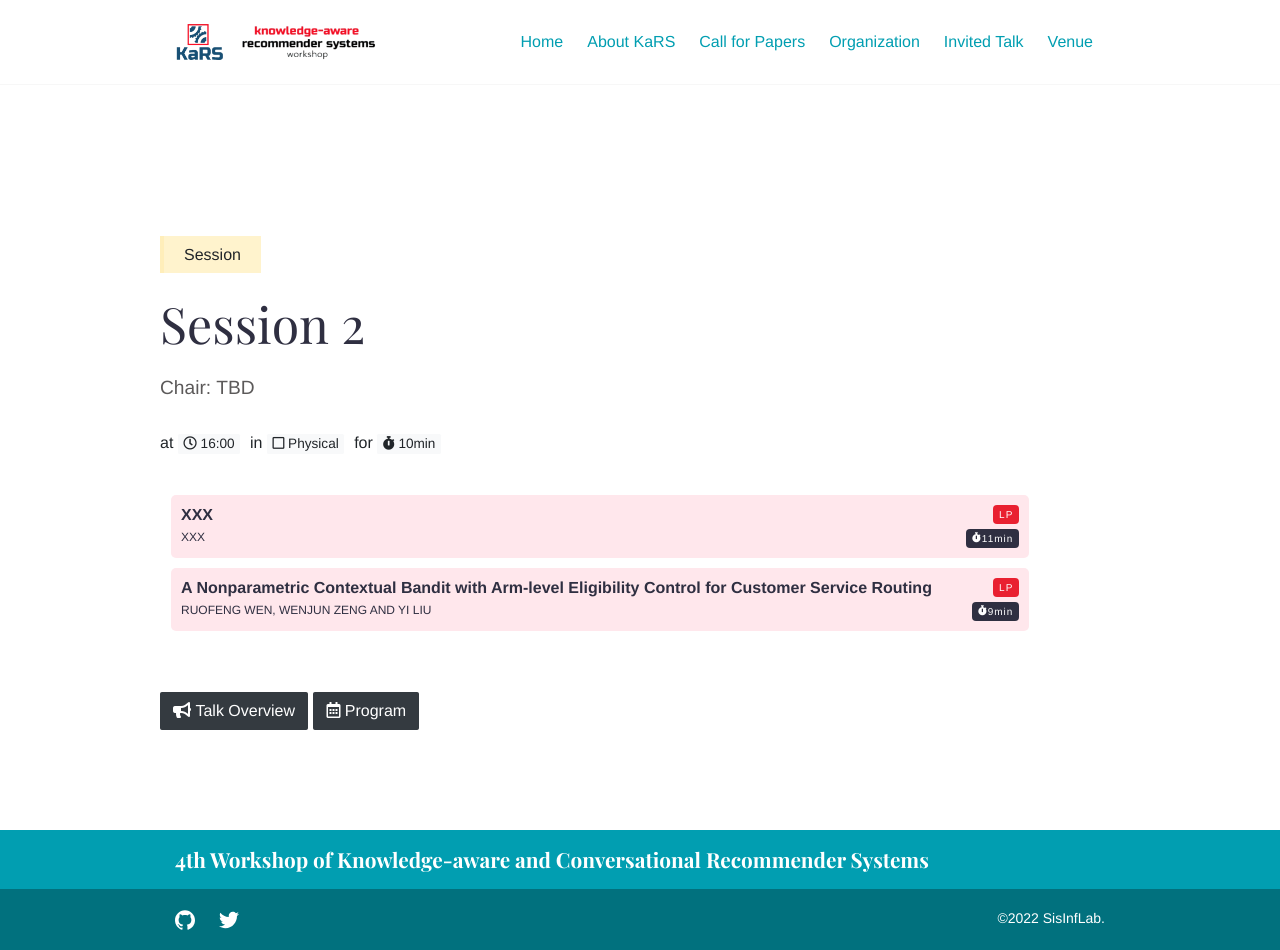
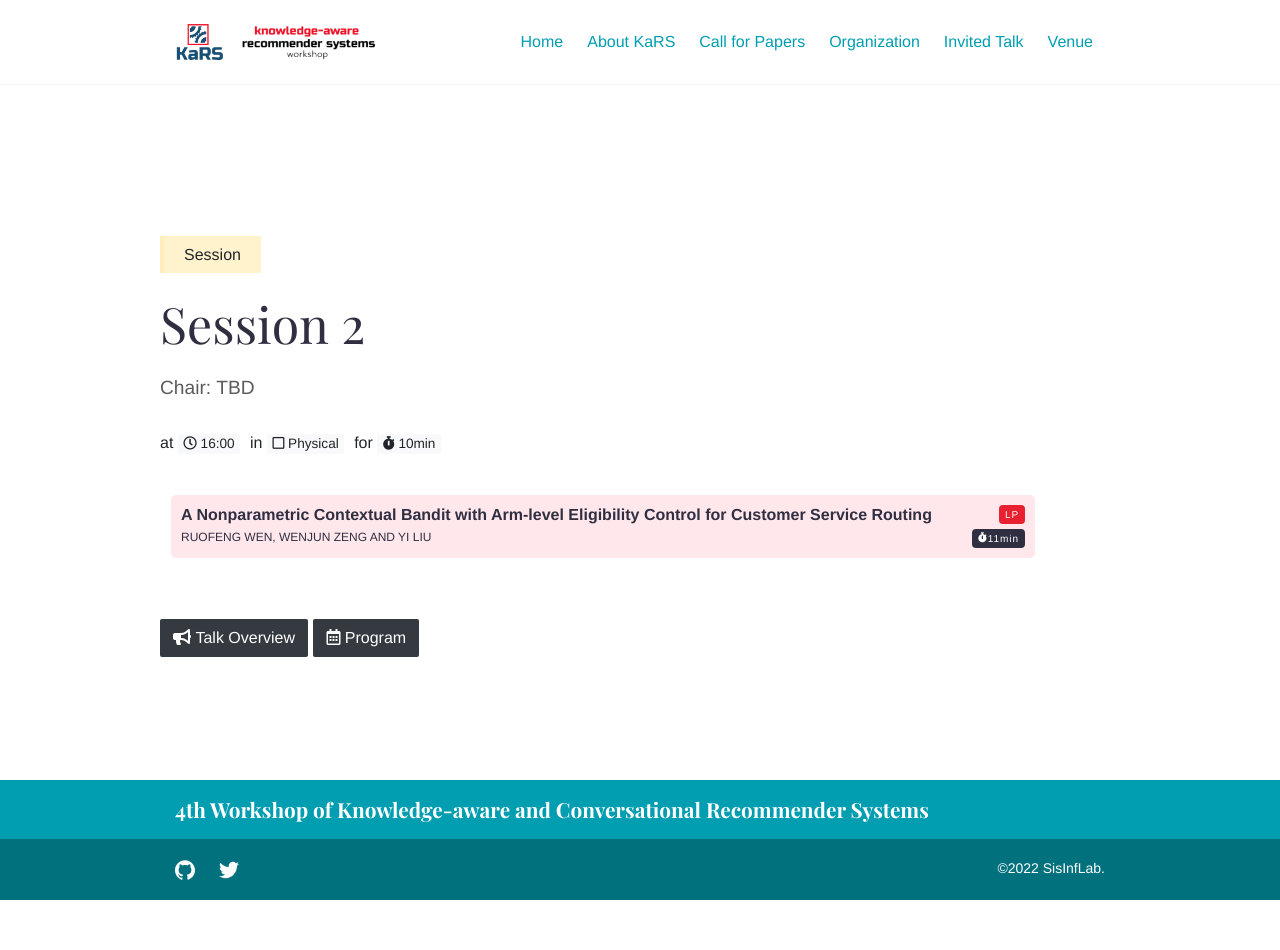
Before and after one commit to kars-workshop/2022, a Jekyll site: the page built from _talks/session2.md, in a window 1280 px wide. Built offline with Jekyll 4.4.1, drawn with Linux system fonts in a browser that asks for light colours; after the commit the page ends 900 px from its top, so only the background shows below that.

Commit message:
Update session2.json

```diff
--- a/_data/session2.json
+++ b/_data/session2.json
@@ -1,14 +1,8 @@
 [
-  {
-    "title": "XXX",
-    "authors": "XXX",
-    "type": "LP",
-    "duration": 11
-  },
   {
     "title": "A Nonparametric Contextual Bandit with Arm-level Eligibility Control for Customer Service Routing",
     "authors": "Ruofeng Wen, Wenjun Zeng and Yi Liu",
     "type": "LP",
-    "duration": 9
+    "duration": 11
   }
 ]
```
